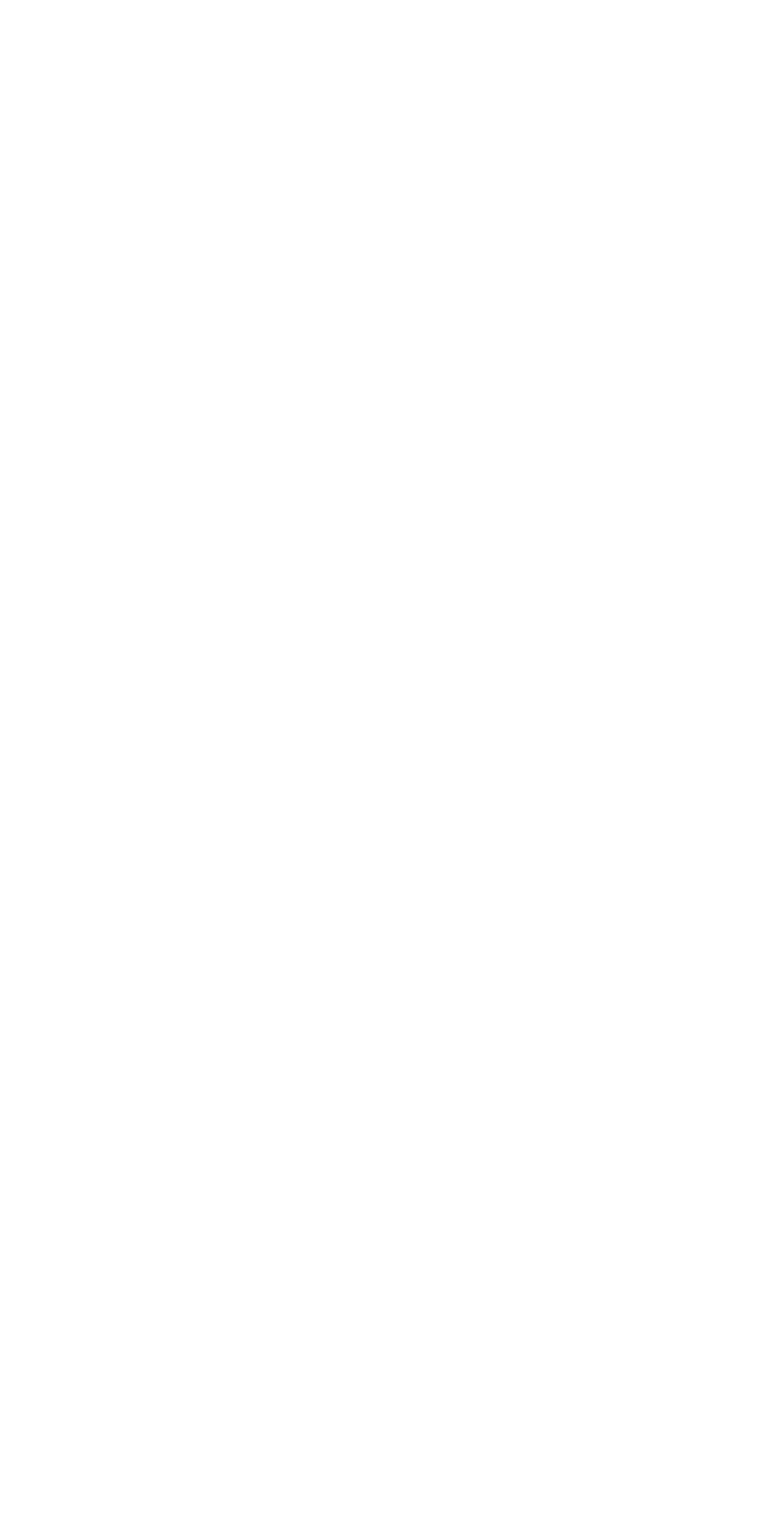
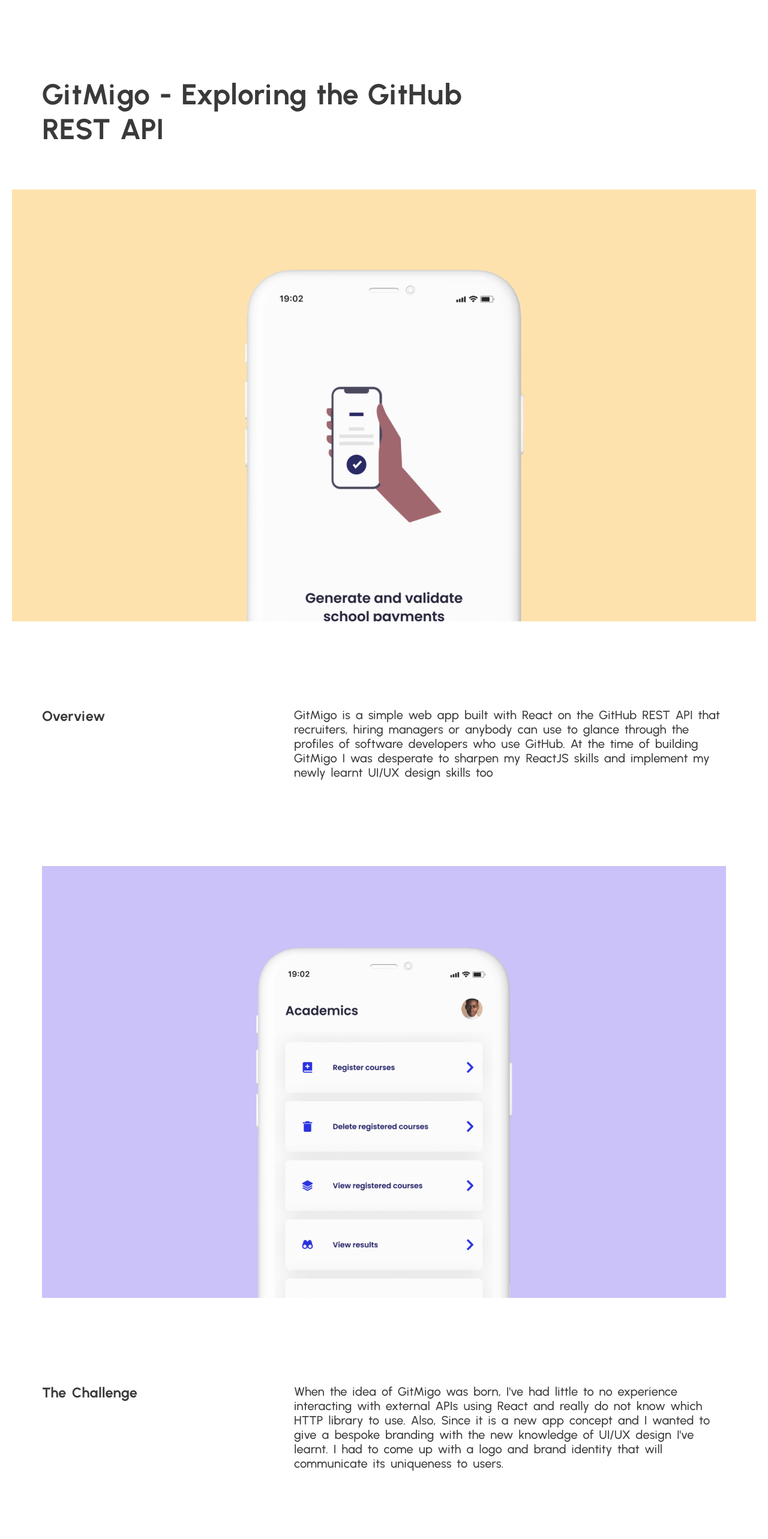
Before and after one commit to gzkdev/react-portfolio, a React (Create React App) app: page /projects/gitmigo in a window 1280 px wide. Shown: the part 120-2686 px from the top of the page at 60% size. Before the commit the page ends 800 px from the top, so only its background shows below. Built offline with nearby package versions, Linux system fonts and the light colour scheme.

Commit message:
added gitmigo project page

```diff
--- a/src/App.js
+++ b/src/App.js
@@ -6,7 +6,8 @@
 import About from './pages/About';
 import Contact from './pages/Contact';
 import { AnimatePresence } from 'framer-motion';
-import ProjectNAUApp from './ProjectNAUApp';
+import ProjectNAUApp from './pages/ProjectNAUApp';
+import ProjectGitMigo from './pages/ProjectGitMigo';
 
 
 function App() {
@@ -32,6 +33,9 @@
           <Route path="/projects/nau-app" exact>
             <ProjectNAUApp></ProjectNAUApp>
           </Route>
+          <Route path="/projects/gitmigo" exact>
+            <ProjectGitMigo></ProjectGitMigo>
+          </Route>
         </Switch>
       </AnimatePresence>
     </>
--- a/src/FeaturedProjectsContent.js
+++ b/src/FeaturedProjectsContent.js
@@ -15,7 +15,7 @@
     name: "ULearn",
     description: "Dashboard for a modern e-learning platform for creatives",
     image: Img02,
-    link: "/projects/1",
+    link: "/projects/gitmigo",
     id: 2
 
 },
--- /dev/null
+++ b/src/pages/ProjectGitMigo.js
@@ -0,0 +1,81 @@
+import { motion } from "framer-motion"
+import containerVariants from "../RoutesContainerVariants"
+import SectionHeader from "../components/SectionHeader"
+import ContactSection from "../components/ContactSection"
+import Footer from "../components/Footer"
+import ImgOne from '../assets/images/nine.png'
+import ImgTwo from '../assets/images/seven.png'
+import ImgThree from '../assets/images/eight.png'
+import ImgFour from '../assets/images/nine.png'
+import ImgFive from '../assets/images/ten.png'
+import GoToTop from "../GotoTop"
+import NextProjectRedirect from "../components/NextProjectRedirect"
+
+function ProjectGitMigo() {
+    GoToTop();
+    return (
+        <motion.section variants={containerVariants} initial='from' animate="to" exit="exit" >
+            <section className="project main">
+                <div className="project-ctn ctn">
+                    <SectionHeader headerType="section-header" headingText="GitMigo - Exploring the GitHub REST API "></SectionHeader>
+                </div>
+                <div className="page-main-banner">
+                    <img src={ImgOne} alt="" />
+                </div>
+                <div className="ctn">
+                    <div className="project-expo-ctn">
+                        <h3>Overview</h3>
+                        <p>  GitMigo is a simple web app built with React on the GitHub REST API that recruiters, hiring managers or anybody can use to glance through the profiles of software developers who use GitHub. At the time of building GitMigo I was desperate to sharpen my ReactJS skills and implement my newly learnt UI/UX design skills too
+                        </p>
+                    </div>
+                    <div className="page-main-banner-alt">
+                        <img src={ImgThree} alt="" />
+                    </div>
+                    <div className="project-expo-ctn">
+                        <h3>The Challenge</h3>
+                        <p> When the idea of GitMigo was born, I've had little to no experience interacting with external APIs using React and really do not know which HTTP library to use. Also, Since it is a new app concept and I wanted to give a bespoke branding with the new knowledge of UI/UX design I've learnt. I had to come up with a logo and brand identity that will communicate its uniqueness to users.
+                        </p>
+                    </div>
+                    <div className="featured-projects-ctn display">
+                        <div className="featured-project-box">
+                            <div className="project-img-box">
+                                <img src={ImgFive} alt="" />
+                            </div>
+                            <p className="project-text-box">The Login screen with a simple and straight-forward design
+                            </p>
+                        </div>
+                        <div className="featured-project-box">
+                            <div className="project-img-box">
+                                <img src={ImgTwo} alt="" />
+                            </div>
+                        </div>
+                        <div className="featured-project-box">
+                            <div className="project-img-box">
+                                <img src={ImgThree} alt="" /></div><p className="project-text-box">The academics section for non-financial activities
+                            </p>
+                        </div>
+                        <div className="featured-project-box">
+                            <div className="project-img-box">
+                                <img src={ImgFour} alt="" /></div><p className="project-text-box">Descriptive onboarding screen with intuitive design
+                            </p>
+                        </div>
+                    </div>
+                    <div className="project-expo-ctn">
+                        <h3>Solution</h3>
+                        <p>
+                            The name GitMigo was coined from two words 'Git' which is a version control system that is the backbone of the GitHub website and 'Migo' which is a spainish word that means friends. The two words were chosen because I wanted GitMigo to communicate the friendliness in the open source communities that enables collaboration and contribution of many developers to build, maintain and improve open source projects
+                        </p>
+                    </div>
+                    <div className="page-main-banner-alt">
+                        <img src={ImgTwo} alt="" />
+                    </div>
+                    <NextProjectRedirect nextPojectLink='/projects/nau-app'></NextProjectRedirect>
+                </div>
+            </section>
+            <ContactSection></ContactSection>
+            <Footer></Footer>
+        </motion.section>
+    )
+}
+
+export default ProjectGitMigo
--- a/src/ProjectNAUApp.js
+++ b/src/pages/ProjectNAUApp.js
@@ -1,15 +1,15 @@
 import { motion } from "framer-motion"
-import containerVariants from "./RoutesContainerVariants"
-import SectionHeader from "./components/SectionHeader"
-import ContactSection from "./components/ContactSection"
-import Footer from "./components/Footer"
-import ImgOne from './assets/images/nine.png'
-import ImgTwo from './assets/images/seven.png'
-import ImgThree from './assets/images/eight.png'
-import ImgFour from './assets/images/nine.png'
-import ImgFive from './assets/images/ten.png'
-import GoToTop from "./GotoTop"
-import NextProjectRedirect from "./components/NextProjectRedirect"
+import containerVariants from "../RoutesContainerVariants"
+import SectionHeader from "../components/SectionHeader"
+import ContactSection from "../components/ContactSection"
+import Footer from "../components/Footer"
+import ImgOne from '../assets/images/nine.png'
+import ImgTwo from '../assets/images/seven.png'
+import ImgThree from '../assets/images/eight.png'
+import ImgFour from '../assets/images/nine.png'
+import ImgFive from '../assets/images/ten.png'
+import GoToTop from "../GotoTop"
+import NextProjectRedirect from "../components/NextProjectRedirect"
 
 function ProjectNAUApp() {
     GoToTop();
@@ -69,7 +69,7 @@
                     <div className="page-main-banner-alt">
                         <img src={ImgTwo} alt="" />
                     </div>
-                    <NextProjectRedirect nextPojectLink='/projects'></NextProjectRedirect>
+                    <NextProjectRedirect nextPojectLink='/projects/gitmigo'></NextProjectRedirect>
                 </div>
             </section>
             <ContactSection></ContactSection>
```
